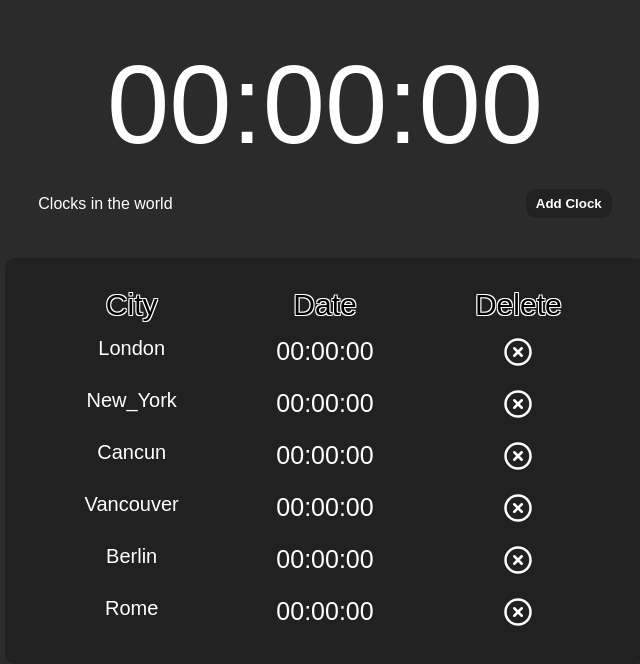
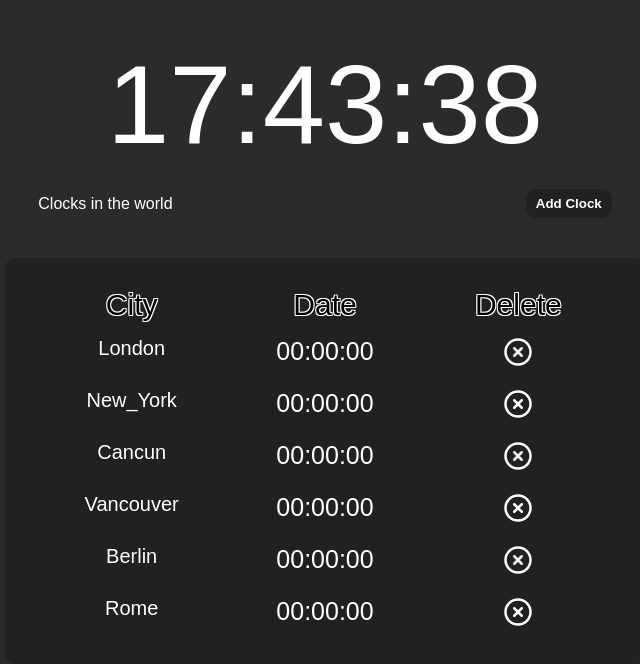
Before and after one commit to luismeza1101/WorldClock, a React (Vite) app: page / in a window 1280 px wide. Shown: the top 664 px of the page, without its empty margins (315-955 px from the left). Built offline with nearby package versions, Linux system fonts and the light colour scheme.

Commit message:
Fin funcionamiento reloj principal

```diff
--- a/src/App.tsx
+++ b/src/App.tsx
@@ -1,22 +1,34 @@
-import { useState } from 'react';
+import { useEffect, useState } from 'react';
 import './App.css'
 import MainClock from './components/MainClock';
 import SecondClockList from './components/SecondClockList';
 import PopUpWindow from './components/PopUpWindow';
 import { CountryCity } from './types';
+import { actuDate } from './fuctionActuDate';
 
 function App() {
 
   const [arrayCitys, setArrayCitys] = useState<CountryCity[]>(['Europe/London','America/New_York','America/Cancun','America/Vancouver','Europe/Berlin','Europe/Rome'])
   const [showWindow, setShowWindow] = useState(false);
-  // const [clocks, setClocks] = useState<ClockCity[]>([]);
+  const [hours, setHours] = useState<string>('0')
+  const [minutes, setMinutes] = useState<string>('0')
+  const [seconds, setSeconds] = useState<string>('0')
 
-  const dataHora = async() => {
-    const res = await fetch("http://worldtimeapi.org/api/timezone");
-    const data = await res.json()
-    console.log(data)
-  }
+  // const dataHora = async() => {
+  //   const res = await fetch("http://worldtimeapi.org/api/timezone");
+  //   const data = await res.json()
+  //   console.log(data)
+  // }
   // dataHora();
+
+
+  useEffect(() => {
+    setInterval(() => {
+      actuDate(setHours, setMinutes, setSeconds)
+    }, 1000)
+  },[])
+
+
 
     const appearWindow = () => {
       if(arrayCitys.length == 6){
@@ -28,13 +40,12 @@ function App() {
 
     const disappearWindow = () => {
         setShowWindow(false);
-        // setClocks([...clocks, city])
     }
 
   return (
     <div className='bodyContainer'>
       <main className='hero'>
-        <MainClock />
+        <MainClock hours={hours} minutes={minutes} seconds={seconds}/>
         <SecondClockList appearWindow={appearWindow} citys={arrayCitys} setArrayCitys={setArrayCitys}/>
       </main>
       {showWindow ? <PopUpWindow disappear={disappearWindow} setArrayCitys={setArrayCitys} arrayCitys={arrayCitys}/> : null}
--- a/src/components/MainClock.tsx
+++ b/src/components/MainClock.tsx
@@ -1,9 +1,15 @@
 import '../styleSheets/MainClock.css'
 
-const MainClock = () => {
+interface Props {
+  hours: string
+  minutes: string
+  seconds: string
+}
+
+const MainClock: React.FC<Props> = ({hours, minutes, seconds}) => {
   return (
     <section className="mainClock">
-      00:00:00
+      {`${hours}:${minutes}:${seconds}`}
     </section>
   )
 }
--- /dev/null
+++ b/src/fuctionActuDate.ts
@@ -0,0 +1,15 @@
+type SetState = React.Dispatch<React.SetStateAction<string>>;
+
+export const actuDate = (
+  setHours: SetState,
+  setMinutes: SetState,
+  setSeconds: SetState
+): void => {
+  const actualDate = new Date();
+  const actualHours = actualDate.getHours().toString().padStart(2, "0");
+  const actualMinutes = actualDate.getMinutes().toString().padStart(2, "0");
+  const actualSeconds = actualDate.getSeconds().toString().padStart(2, "0");
+  setHours(actualHours);
+  setMinutes(actualMinutes);
+  setSeconds(actualSeconds);
+};
```
